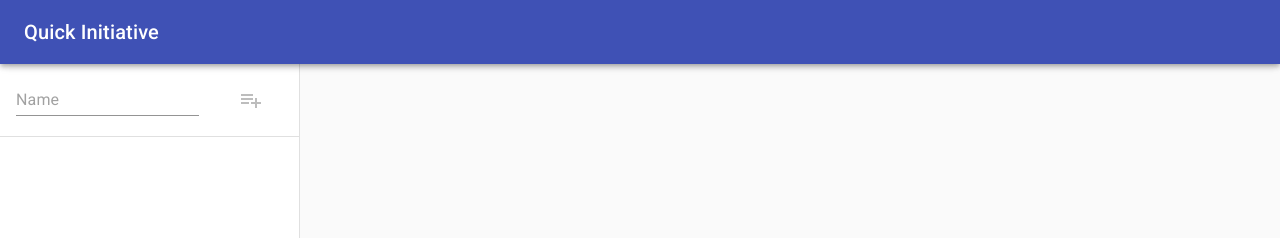
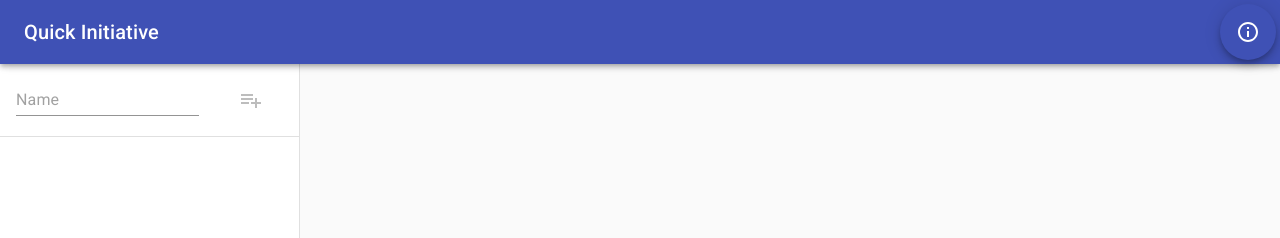
Before and after one commit to reardonj/quick-initiative, a React (Create React App) app: page / in a window 1280 px wide. Shown: the top 238 px of the page. Built offline with nearby package versions, Linux system fonts and the light colour scheme.

Commit message:
Add info button.

```diff
--- a/package.json
+++ b/package.json
@@ -10,6 +10,7 @@
   "dependencies": {
     "@material-ui/core": "^4.3.0",
     "@material-ui/icons": "^4.2.0",
+    "@material-ui/lab": "^4.0.0-alpha.22",
     "@types/jest": "24.0.0",
     "@types/node": "10.12.21",
     "@types/react": "16.8.1",
--- /dev/null
+++ b/src/Components/InfoDropdown.tsx
@@ -0,0 +1,64 @@
+import React from "react";
+import { withStyles } from "@material-ui/core";
+import { SpeedDial, SpeedDialIcon, SpeedDialAction } from "@material-ui/lab";
+import { Home, InfoOutlined, Code } from "@material-ui/icons";
+
+const styles = (theme: any) => ({
+    speedDial: {
+        position: 'absolute' as 'absolute',
+        top: theme.spacing(0.5),
+        right: theme.spacing(0.5),
+      }
+});
+
+const actions = [
+    { icon: <Home />,
+      name: 'To www.jmreardon.com',
+      url: "https://www.jmreardon.com"
+    },
+    { icon: <Code />,
+      name: 'Get the Code',
+      url: "https://github.com/reardonj/quick-initiative"
+    }
+  ];
+
+function InfoDropdown(props: any) {
+    const { classes } = props;
+    const [open, setOpen] = React.useState(false);
+
+    const handleClick = () => setOpen(prevOpen => !prevOpen);
+    const handleOpen = () => setOpen(true);
+    const handleClose = () => setOpen(false);
+
+    return (
+        <div className={classes.root}>
+        <SpeedDial
+            ariaLabel="SpeedDial openIcon example"
+            className={classes.speedDial}
+            icon={<SpeedDialIcon icon={<InfoOutlined />} openIcon={<InfoOutlined />} />}
+            onBlur={handleClose}
+            onClick={handleClick}
+            onClose={handleClose}
+            onFocus={handleOpen}
+            onMouseEnter={handleOpen}
+            onMouseLeave={handleClose}
+            open={open}
+            direction='down'
+        >
+            {actions.map(action => (
+            <SpeedDialAction
+                key={action.name}
+                icon={action.icon}
+                tooltipTitle={action.name}
+                onClick={() => {
+                    handleClick();
+                    window.open(action.url, '_blank');
+                }}
+            />
+            ))}
+        </SpeedDial>
+        </div>
+    );
+}
+
+export default withStyles(styles)(InfoDropdown);
--- a/src/Components/MainView.tsx
+++ b/src/Components/MainView.tsx
@@ -10,6 +10,7 @@ import FilteringPanel from './FilteringPanel';
 import CombatStatusBar from './CombatStatusBar';
 import InitList from './InitList';
 import NextInitButton from './NextInitButton';
+import InfoDropdown from './InfoDropdown';
 
 const drawerWidth = 300;
 
@@ -54,6 +55,7 @@ function MainView(props: any) {
           </Typography>
           <CombatStatusBar />
           <div className={classes.grow} />
+          <InfoDropdown />
         </Toolbar>
       </AppBar>
       <Drawer
```
Also changed, not shown: 1 other file (tests, documents, lock files or other folders).
